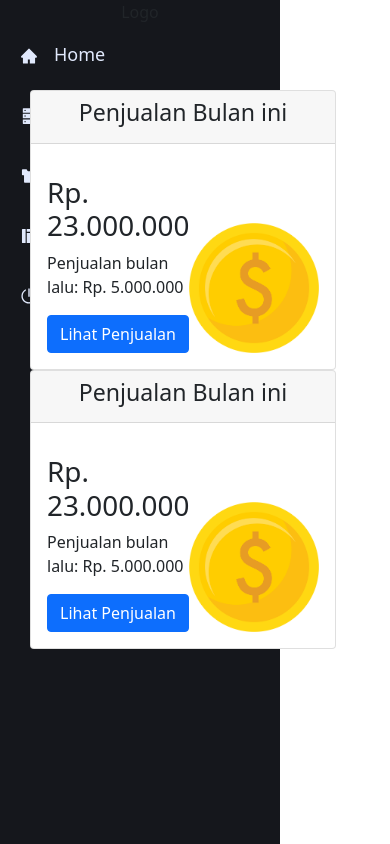
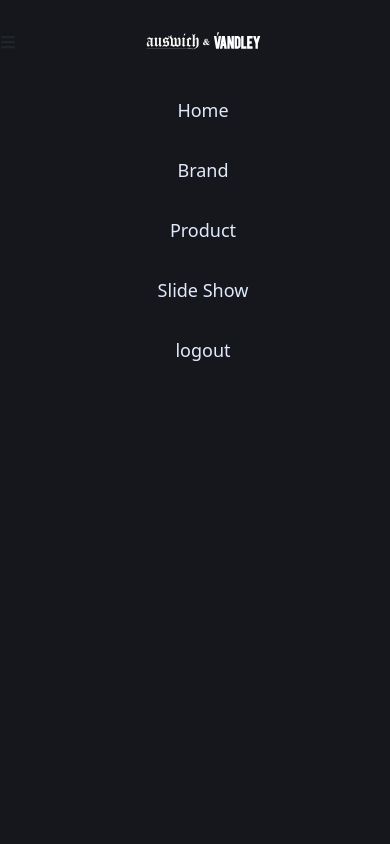
Before and after one commit to mustaqinIshak/client-cms-onlineshop, a React (Create React App) app in the folder client/: page /home in a window 390 px wide. Shown: the top 844 px of the page. Built offline with nearby package versions, Linux system fonts and the light colour scheme; sample sign-in values are in the browser's storage.

Commit message:
revision on sidebar and add navbar

```diff
--- a/client/src/components/card/card.component.js
+++ b/client/src/components/card/card.component.js
@@ -1,11 +1,12 @@
 import React from "react"
-import { Button, Image } from "react-bootstrap"
+import { Button, Image, Col } from "react-bootstrap"
 import COIN from "../../images/coin.png"
 import "./card.css"
 
 
 function Card() {
     return(
+        <Col xs={12} md={4} xl={3}>
             <div className="card">
                 <div className="card-header">
                     <h3>Penjualan Bulan ini</h3>
@@ -25,6 +26,7 @@ function Card() {
                     </div>
                 </div>
             </div>
+        </Col>
     )
 
 
--- a/client/src/components/home/home.component.js
+++ b/client/src/components/home/home.component.js
@@ -14,21 +14,10 @@ class Home extends Component {
             <div>
                 <Nav />
                 <div className="home">
-                    <Container>
                         <Row>
-                            <Col xl={3}>
-                                <Card />
-                                <Card />
-
-                            </Col>
+                            <Card />
+                            <Card />
                         </Row>
-                        <Row>
-
-                        </Row>
-                        <Row>
-
-                        </Row>
-                    </Container>
                 </div>
             </div>
         )
--- a/client/src/components/home/home.css
+++ b/client/src/components/home/home.css
@@ -7,14 +7,8 @@
     padding: 30px !important;
 }
 
-.row {
-    width: 100%;
-    display: flex;
-    flex-wrap: nowrap !important;
-}
-
 @media only screen and (max-width: 1024px) {
     .home {
-        margin-left: 0;
+        margin: 0;
     }
 }
--- a/client/src/components/nav/nav.component.js
+++ b/client/src/components/nav/nav.component.js
@@ -4,6 +4,9 @@ import SubMenu from "./subNav.component"
 import { NavData } from "../navData";
 import { userActions } from "../../actions";
 import * as AiIcons from "react-icons/ai"
+import * as FaIcons from "react-icons/fa"
+import { Image } from "react-bootstrap";
+import LogoAuswitch from "../../images/logo_auswitchvandley.svg"
 import "./nav.css"
 
 class Nav extends Component {
@@ -15,10 +18,20 @@ class Nav extends Component {
 
     render() {
         return(
-            <nav className="sidebar-nav">
+          <div>
+            <nav>
+                <div classname='FA-Bar'>
+                    <FaIcons.FaBars />
+                </div>
+                <div className='logo-nav'>
+                    <Image src={LogoAuswitch} />
+                </div>
+                <div></div>
+            </nav>
+            <div className="SidebarNav responsive">
                 <div className="sidebar-warp">
-                    <div className="logo">
-                        <span>Logo</span>
+                    <div className="logo-side">
+                    <Image src={LogoAuswitch} />
                     </div>
                     <div className="menu-nav">
                         {NavData.map((item, index) => {
@@ -30,13 +43,14 @@ class Nav extends Component {
                     <div className="logout">
                         <div className="logout-button" onClick={(event) => this.logout()}>
                             <div>
-                                <AiIcons.AiOutlinePoweroff />
+                                <AiIcons.AiOutlinePoweroff  className="logo-logout"/>
                                 <span>logout</span>
                             </div>
                         </div>
                     </div>
                 </div>
-            </nav>
+            </div>
+        </div>
         )
     }
 }
--- a/client/src/components/nav/nav.css
+++ b/client/src/components/nav/nav.css
@@ -1,4 +1,27 @@
-.sidebar-nav {
+nav {
+    background: #15171c;
+    height: 80px;
+    display: flex;
+    justify-content: flex-start;
+    align-items: center;
+
+}
+
+.logo-nav {
+    display: none;
+}
+
+.logo-side {
+    width: 80%;
+    margin: 20px;
+}
+
+.FA-Bar{
+    display: none;
+}
+
+.SidebarNav {
+    overflow: hidden;
     background-color: #15171c;
     width: 280px;
     height: 100vh;
@@ -7,6 +30,8 @@
     position: fixed;
     top: 0;
     transition: 350ms;
+    z-index: 10;
+    margin-right: 0 !important;
 }
 
 .sidebar-warp {
@@ -33,3 +58,38 @@
 .logout-button span {
     margin-left: 16px;
 }
+
+@media only screen and (max-width: 1024px) {
+    .logo-nav {
+        display: block;
+        width: 30%;
+        margin-left: 20px;
+    }
+
+    .SidebarNav{
+        position: relative;
+        width: 100vw;
+    }
+
+    .logo-side {
+        display: none;
+    }
+    .logout-button {
+        display: flex;
+        justify-content: center;
+    }
+
+    .logo-logout {
+        display: none;
+    }
+
+    nav {
+        display: flex;
+        justify-content: space-between;
+    }
+
+    .logo-nav {
+        margin: 0;
+    }
+
+}
--- a/client/src/components/nav/subNav.component.js
+++ b/client/src/components/nav/subNav.component.js
@@ -9,10 +9,10 @@ const SubMenu = ({item}) => {
     return (
         <div className="sidebar-button">
             <Link className="sidebar-link" to={item.path} onClick={item.subNav && showSubnav}>
-                <div>
-                    {item.icon}
+                    <div className="icon-menu">
+                        {item.icon}
+                    </div>
                     <span className="sidebar-label">{item.name}</span>
-                </div>
                 <div>
                     {item.subNav && subnav
                      ? item.iconOpened
@@ -25,7 +25,9 @@ const SubMenu = ({item}) => {
             {subnav && item.subNav.map((item, index) => {
                 return(
                     <Link className="dropdown-link" to={item.path} key={index}>
-                        {item.icon}
+                        <div className="icon-menu">
+                            {item.icon}
+                        </div>
                         <span className="sidebar-label">{item.name}</span>
                     </Link>
                 )
--- a/client/src/components/nav/subNav.css
+++ b/client/src/components/nav/subNav.css
@@ -11,6 +11,7 @@
 .sidebar-link:link, .sidebar-link:hover {
     list-style: none;
     text-decoration: none;
+    justify-content: flex-start;
     color: #e1e9fc;
 }
 
@@ -39,3 +40,15 @@
     background: #632ce4;
     cursor: pointer;
 }
+
+@media only screen and ( max-width: 1024px ) {
+    .sidebar-button {
+        display: flex;
+        justify-content: center;
+    }
+
+    .icon-menu {
+        display: none;
+    }
+
+}
--- a/client/src/components/product/product.component.js
+++ b/client/src/components/product/product.component.js
@@ -1,12 +1,16 @@
 import React from 'react'
 import Nav from '../nav/nav.component'
+import {Container, Row, Col, Card, Button} from 'react-bootstrap'
+
 
 function Product() {
     return (
-        <div>
-            <Nav />
-            <span>ini Product</span>
-        </div>
+        <Container>
+            <Row>
+                <Col>
+                </Col>
+            </Row>
+        </Container>
     )
 }
 
```
Also changed, not shown: client/src/images/logo_auswitchvandley.svg (added). Lines whose indentation alone changed are shown as unchanged.
